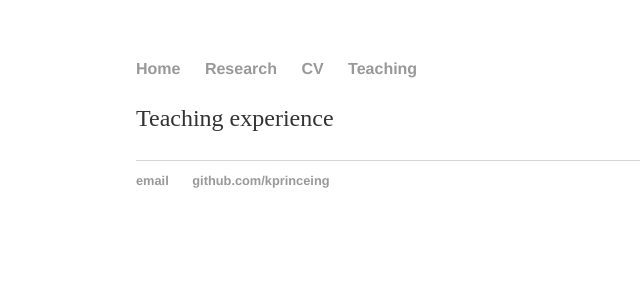
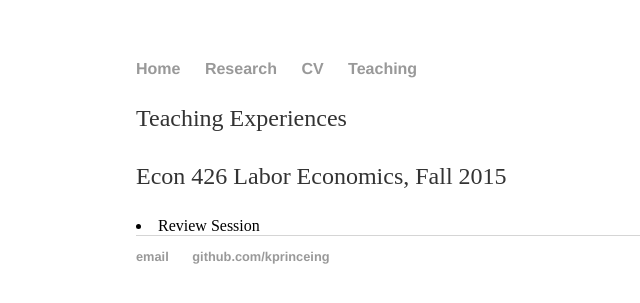
Before and after one commit to kprinceing/kprinceing.github.io, a Jekyll site: the page built from teaching.html, in a window 1280 px wide. Shown: the top 303 px of the page, without its empty margins (56-696 px from the left). Built offline with Jekyll 4.4.1, drawn with Linux system fonts in a browser that asks for light colours.

Commit message:
Update teaching.html

```diff
--- a/teaching.html
+++ b/teaching.html
@@ -3,5 +3,7 @@ layout: default
 title: teaching
 ---
 <div class="blurb">
-	<p>Teaching experience</p>
+	<p>Teaching Experiences</p>
+	<p>Econ 426 Labor Economics, Fall 2015</p>
+	<li>Review Session </li>
 </div><!-- /.blurb -->
```
